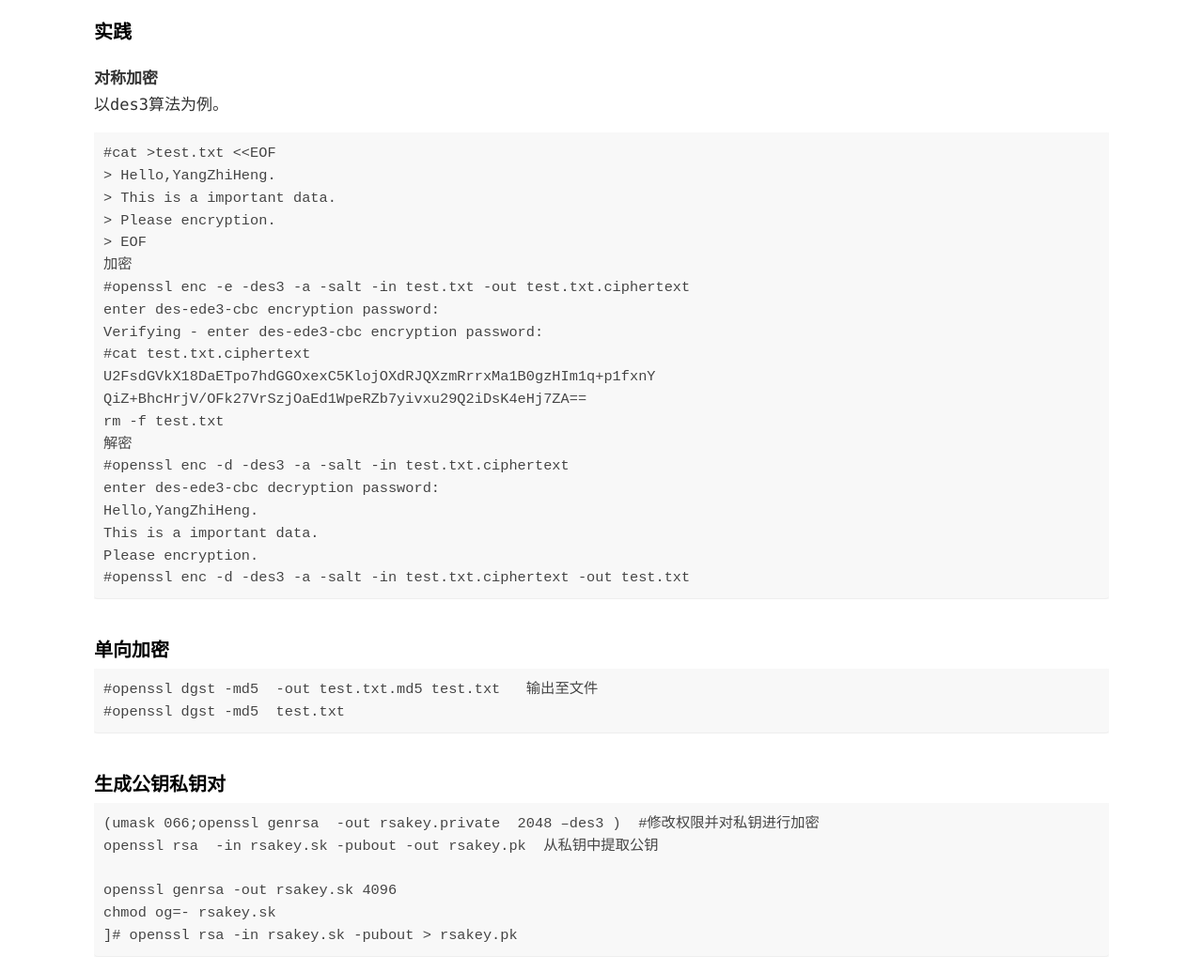
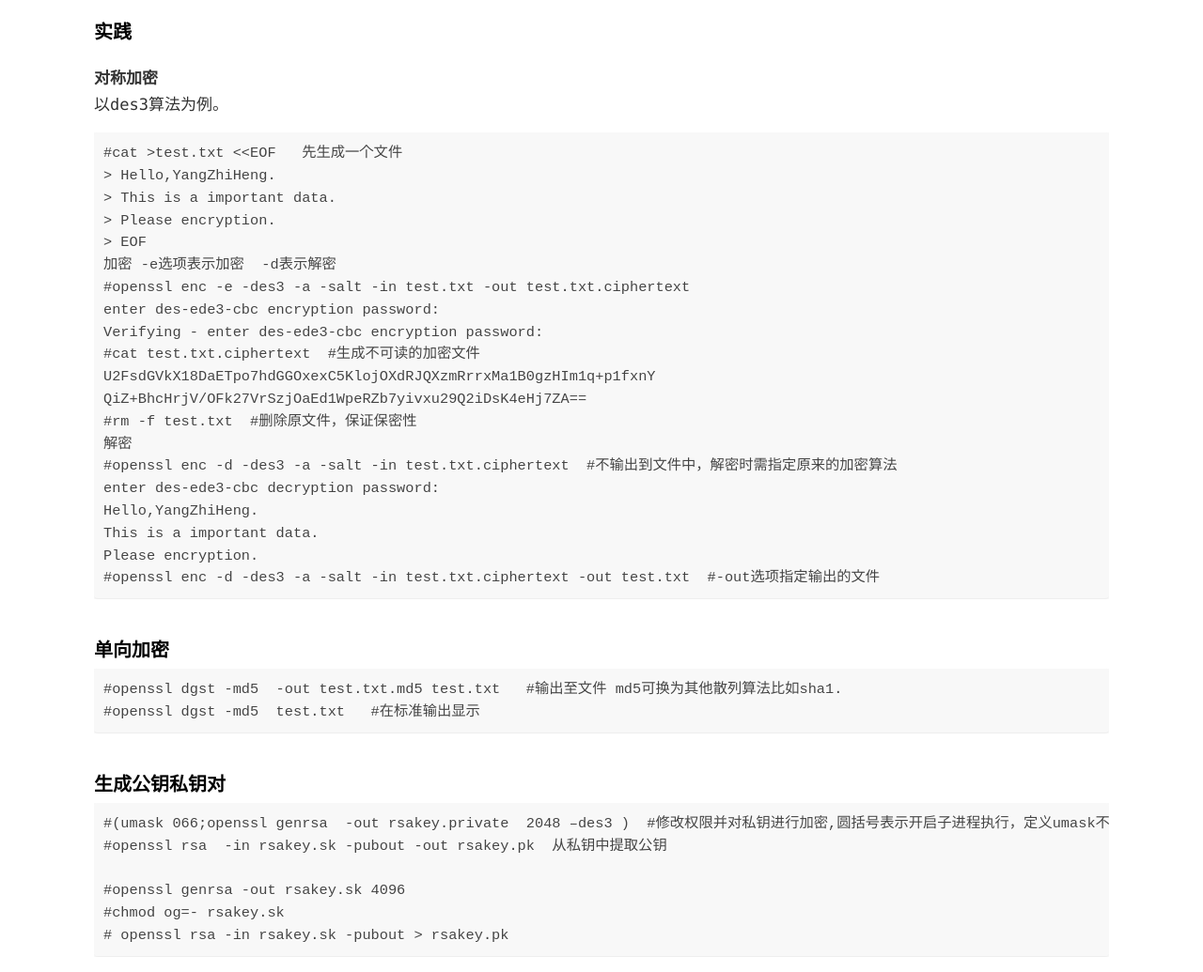
Before and after one commit to yangzhih/yangzhih.github.com, a Jekyll site: the page built from _posts/2017-09-11-Encryption-decryption-1.md, in a window 1280 px wide and 1400 px high, scrolled down 2729 px. Shown: the part 365-1400 px from the top of the window at 94% size. Built offline with Jekyll 4.4.1, drawn with Linux system fonts in a browser that asks for light colours; comment, search, counter and statistics services are not loaded.

Commit message:
add blog

```diff
--- a/_posts/2017-09-11-Encryption-decryption-1.md
+++ b/_posts/2017-09-11-Encryption-decryption-1.md
@@ -102,37 +102,37 @@ AES，高级加密标准，速度快，安全级别高，密钥长度更长。<b
 ### 对称加密
 以des3算法为例。
 
-	#cat >test.txt <<EOF
+	#cat >test.txt <<EOF   先生成一个文件
 	> Hello,YangZhiHeng.
 	> This is a important data.
 	> Please encryption.
 	> EOF
-	加密
+	加密 -e选项表示加密  -d表示解密
 	#openssl enc -e -des3 -a -salt -in test.txt -out test.txt.ciphertext
 	enter des-ede3-cbc encryption password:
 	Verifying - enter des-ede3-cbc encryption password:
-	#cat test.txt.ciphertext
+	#cat test.txt.ciphertext  #生成不可读的加密文件
 	U2FsdGVkX18DaETpo7hdGGOxexC5KlojOXdRJQXzmRrrxMa1B0gzHIm1q+p1fxnY
 	QiZ+BhcHrjV/OFk27VrSzjOaEd1WpeRZb7yivxu29Q2iDsK4eHj7ZA==
-	rm -f test.txt
+	#rm -f test.txt  #删除原文件，保证保密性
 	解密
-	#openssl enc -d -des3 -a -salt -in test.txt.ciphertext
+	#openssl enc -d -des3 -a -salt -in test.txt.ciphertext  #不输出到文件中，解密时需指定原来的加密算法
 	enter des-ede3-cbc decryption password:
 	Hello,YangZhiHeng.
 	This is a important data.
 	Please encryption.
-	#openssl enc -d -des3 -a -salt -in test.txt.ciphertext -out test.txt
+	#openssl enc -d -des3 -a -salt -in test.txt.ciphertext -out test.txt  #-out选项指定输出的文件
 
 ## 单向加密
 
-	#openssl dgst -md5  -out test.txt.md5 test.txt   输出至文件
-	#openssl dgst -md5  test.txt
+	#openssl dgst -md5  -out test.txt.md5 test.txt   #输出至文件 md5可换为其他散列算法比如sha1.
+	#openssl dgst -md5  test.txt   #在标准输出显示
 
 ## 生成公钥私钥对
 
-	(umask 066;openssl genrsa  -out rsakey.private  2048 –des3 )  #修改权限并对私钥进行加密
-	openssl rsa  -in rsakey.sk -pubout -out rsakey.pk  从私钥中提取公钥
+	#(umask 066;openssl genrsa  -out rsakey.private  2048 –des3 )  #修改权限并对私钥进行加密,圆括号表示开启子进程执行，定义umask不影响当前shell环境
+	#openssl rsa  -in rsakey.sk -pubout -out rsakey.pk  从私钥中提取公钥
 
-	openssl genrsa -out rsakey.sk 4096
-	chmod og=- rsakey.sk
-	]# openssl rsa -in rsakey.sk -pubout > rsakey.pk
+	#openssl genrsa -out rsakey.sk 4096
+	#chmod og=- rsakey.sk
+	# openssl rsa -in rsakey.sk -pubout > rsakey.pk
```
